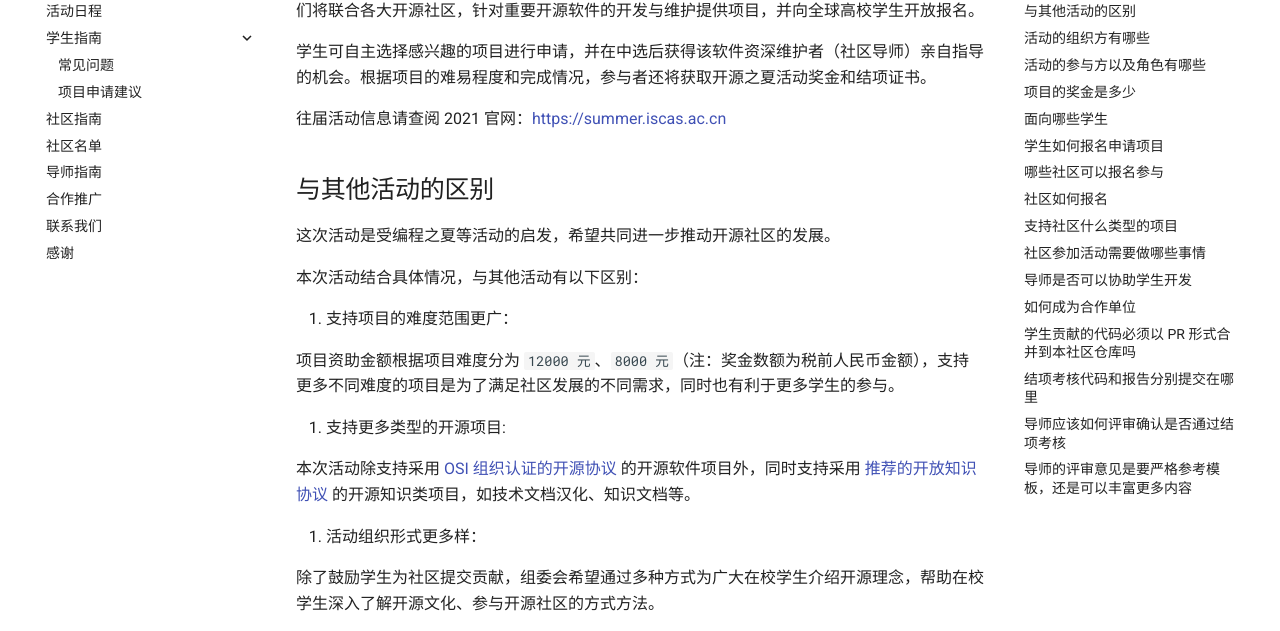
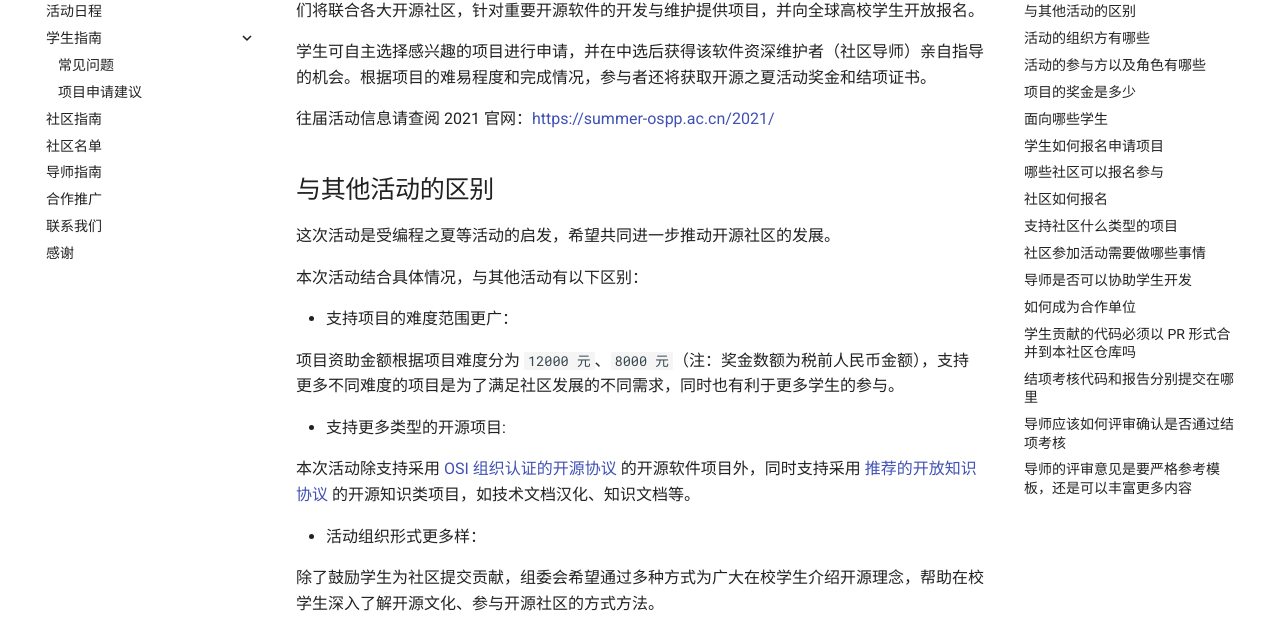
Before and after one commit to summer-ospp/help, an MkDocs documentation site: the page built from docs/index.md, in a window 1280 px wide and 900 px high, scrolled down 501 px. Shown: the part 151-782 px from the top of the window. Built offline with MkDocs 1.6.1 and Material for MkDocs 9.7.7, drawn with Linux system fonts in a browser that asks for light colours; comment, search, counter and statistics services are not loaded; part of the change alters nothing that is shown.

Commit message:
Update index.md

```diff
--- a/docs/index.md
+++ b/docs/index.md
@@ -23,7 +23,7 @@
 
 学生可自主选择感兴趣的项目进行申请，并在中选后获得该软件资深维护者（社区导师）亲自指导的机会。根据项目的难易程度和完成情况，参与者还将获取开源之夏活动奖金和结项证书。
 
-往届活动信息请查阅 2021 官网：[https://summer.iscas.ac.cn](https://summer.iscas.ac.cn)
+往届活动信息请查阅 2021 官网：[https://summer-ospp.ac.cn/2021/](https://summer-ospp.ac.cn/2021/)
 
 
 
@@ -33,15 +33,15 @@
 
 本次活动结合具体情况，与其他活动有以下区别：
 
-1. 支持项目的难度范围更广：
+- 支持项目的难度范围更广：
 
 项目资助金额根据项目难度分为 `12000 元`、`8000 元`（注：奖金数额为税前人民币金额），支持更多不同难度的项目是为了满足社区发展的不同需求，同时也有利于更多学生的参与。
 
-2. 支持更多类型的开源项目:
+- 支持更多类型的开源项目:
 
 本次活动除支持采用  [OSI 组织认证的开源协议](https://opensource.org/licenses) 的开源软件项目外，同时支持采用 [推荐的开放知识协议](community.md#推荐的开放知识协议) 的开源知识类项目，如技术文档汉化、知识文档等。
 
-3. 活动组织形式更多样：
+- 活动组织形式更多样：
 
 除了鼓励学生为社区提交贡献，组委会希望通过多种方式为广大在校学生介绍开源理念，帮助在校学生深入了解开源文化、参与开源社区的方式方法。
 
```
